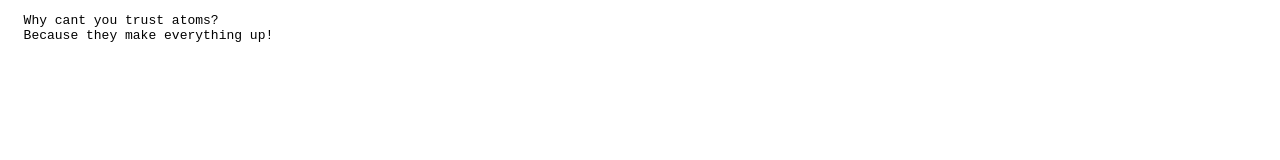
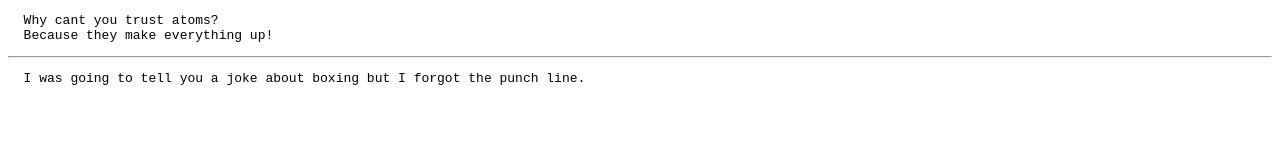
Before and after one commit to Xwenwenx/Funny-jokes-Hacktoberfest, a plain HTML site: page index.html in a window 1280 px wide. Drawn offline with Linux system fonts and the light colour scheme.

Commit message:
Boxing joke

```diff
--- a/index.html
+++ b/index.html
@@ -9,5 +9,9 @@
   Why cant you trust atoms?
   Because they make everything up!
 </pre>
+<hr>
+<pre>
+  I was going to tell you a joke about boxing but I forgot the punch line.
+</pre>
 </body>
 </html>
```
